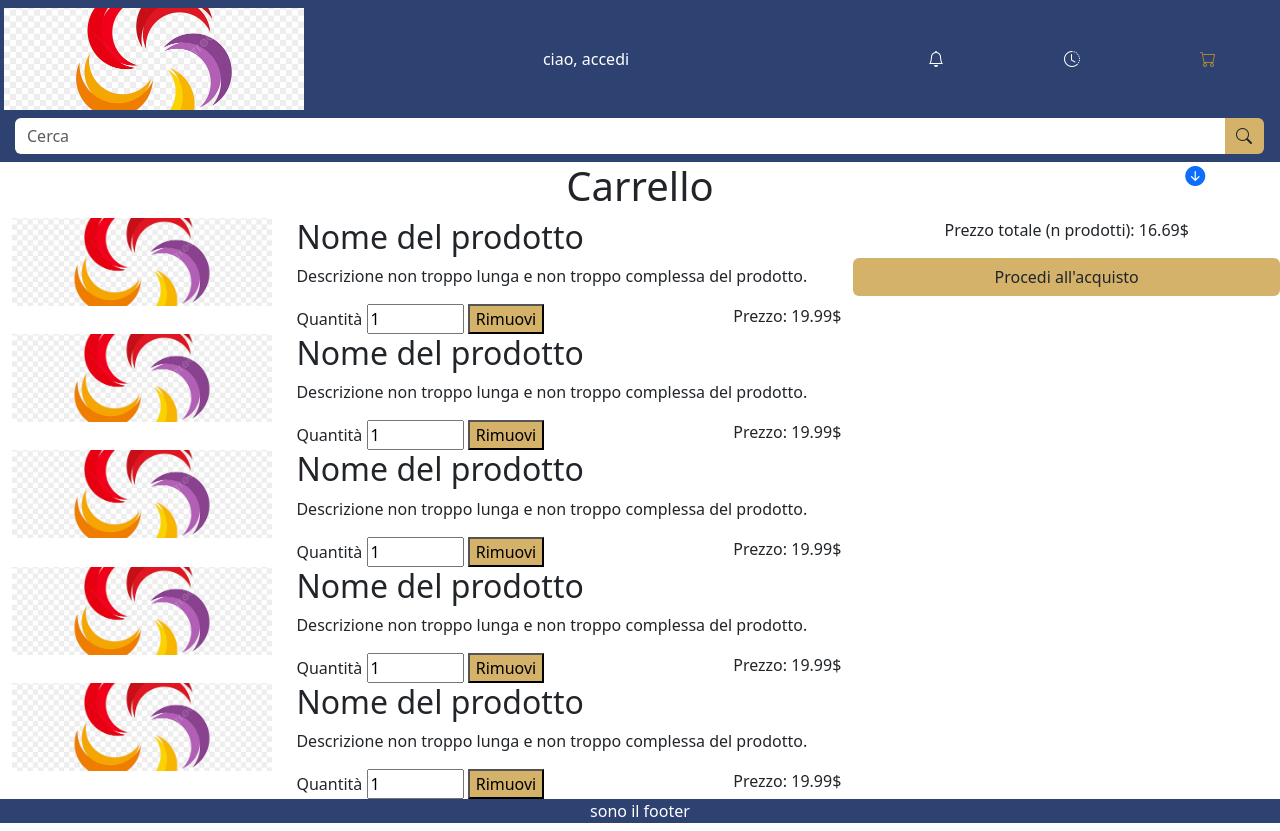
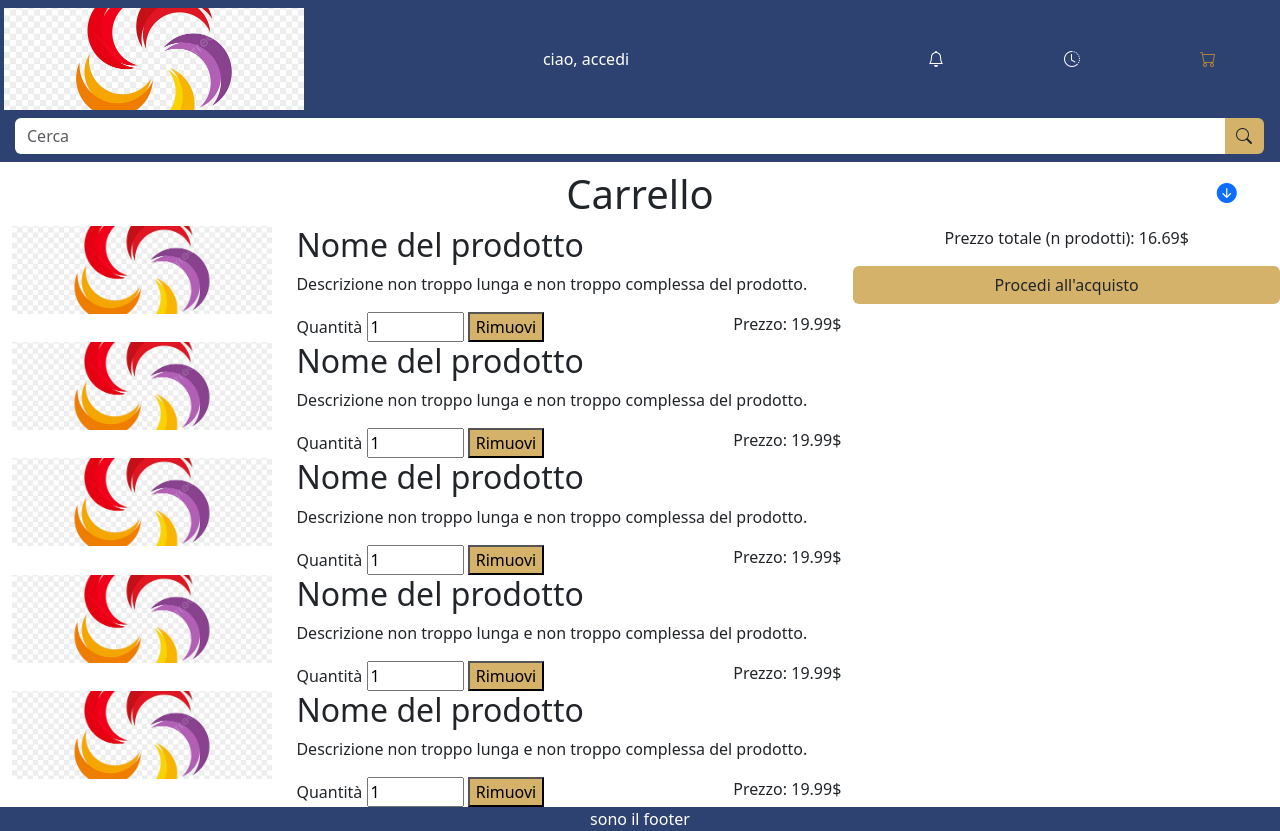
Before and after one commit to danix1234/elaborato_WEB_2025, a PHP site: page /carrello.php in a window 1280 px wide. Run offline with PHP 8.4, Linux system fonts and the light colour scheme.

Commit message:
carrello fixed header spacing

```diff
--- a/website/template/carrelli.php
+++ b/website/template/carrelli.php
@@ -1,10 +1,10 @@
 <!--title of entire page-->
-<header class="row">
+<header class="row my-2">
     <div class="col-1"> </div>
-    <h1 class="col text-center">
+    <h1 class="col text-center my-0">
         Carrello
     </h1>
-    <a href="#buy" class="col-1">
+    <a href="#buy" class="col-1 d-flex align-items-center justify-content-center">
         <i class="bi bi-arrow-down-circle-fill fs-5"></i>
     </a>
 </header>
```
